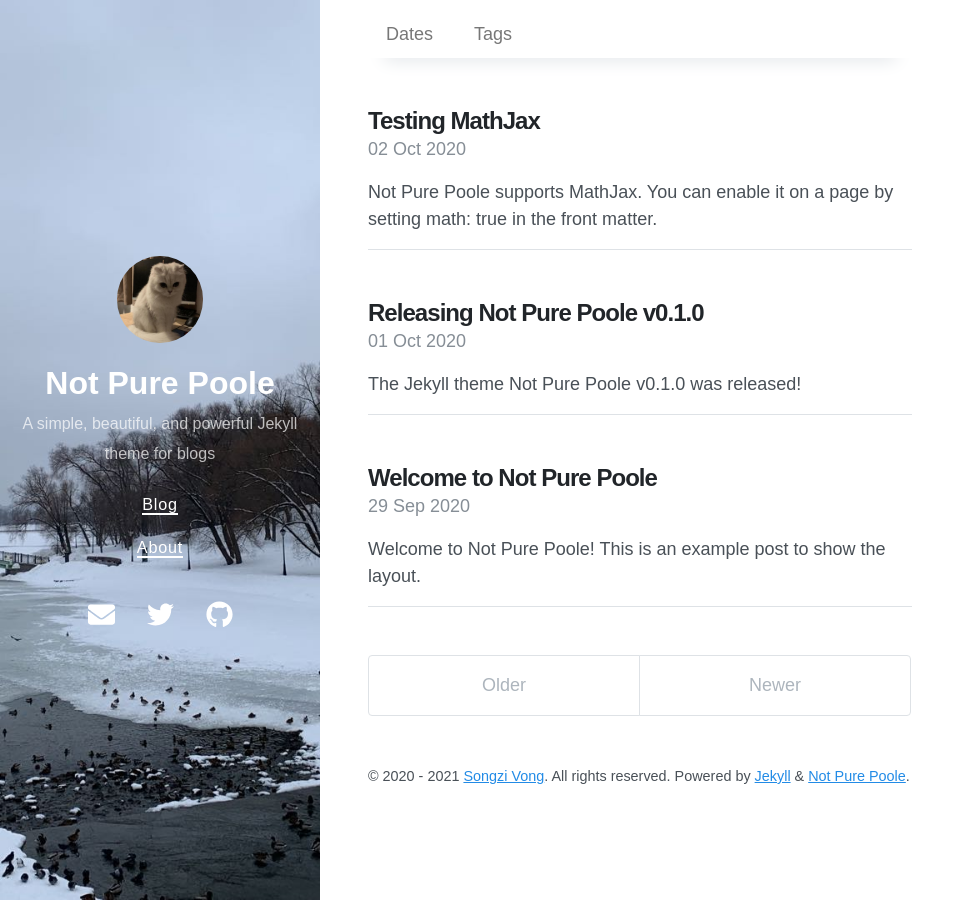
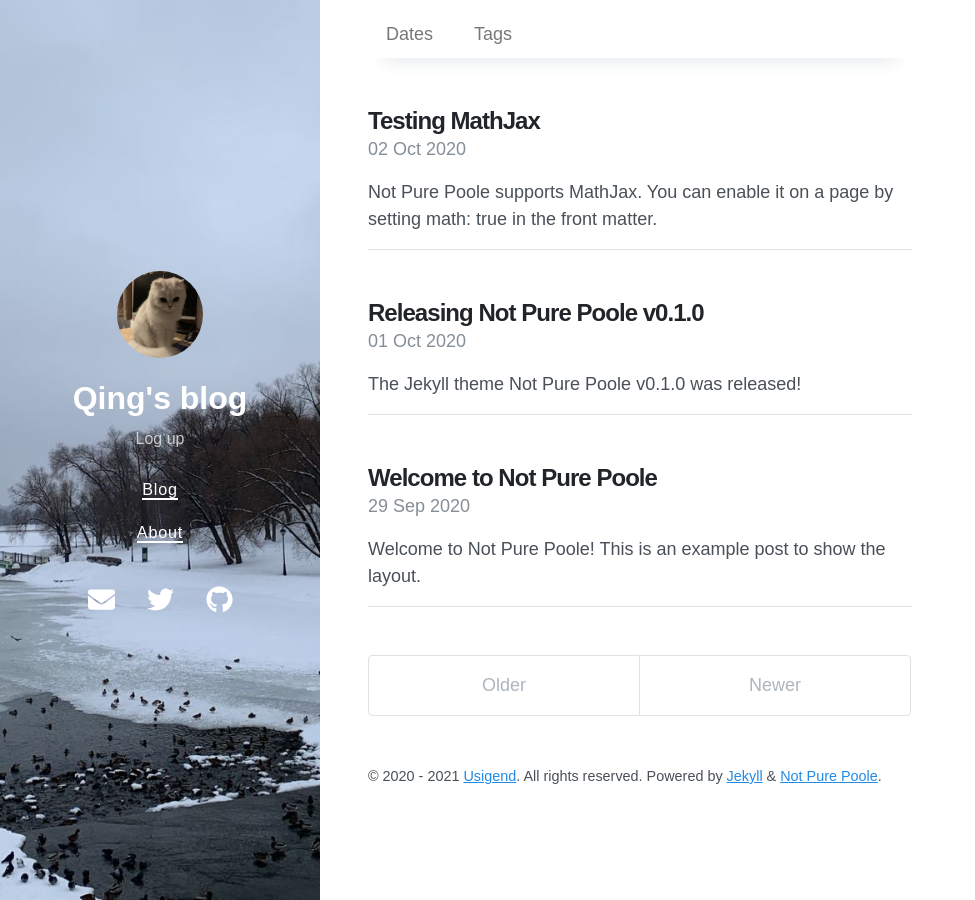
Before and after one commit to Usigned/Usigned.github.io, a Jekyll site: the page built from docs/index.html, in a window 1280 px wide. Shown: the whole page, without its empty margins (0-975 px from the left). Built offline with Jekyll 4.4.1, drawn with Linux system fonts in a browser that asks for light colours; nearby versions of some CDN libraries; the list of posts is cut into pages by our own code.

```diff
--- a/docs/_config.yml
+++ b/docs/_config.yml
@@ -1,7 +1,7 @@
 # Setup
-title: Not Pure Poole
-description: A simple, beautiful, and powerful Jekyll theme for blogs
-url: https://vszhub.github.io
+title: Qing's blog
+description: Log up
+url: https://usigned.github.io
 avatar: /avatar.jpeg
 paginate: 5
 permalink: pretty
@@ -28,15 +28,15 @@ exclude:
   - not-pure-poole.gemspec
 
 # Optimize Jekyl SEO Tag
-twitter:
-  username: vszhub
-  card: summary
+#twitter:
+#  username: vszhub
+#  card: summary
 logo: logo.png
 social:
-  name: Songzi Vong
+  name: Zhengqing Lin
   links:
-    - https://twitter.com/vszhub
-    - https://github.com/vszhub
+    #- https://twitter.com/usigned
+    - https://github.com/usigned
 google_site_verification: xxxxx
 lang: en
 
@@ -54,6 +54,6 @@ sass:
 
 # Specify the author for blog posts
 author:
-  name: Songzi Vong
-  url: https://github.com/vszhub/
-  email: vszhub@gmail.com
+  name: Usigend
+  url: https://github.com/usigned/
+  email: aloha-qing@qq.com
```
